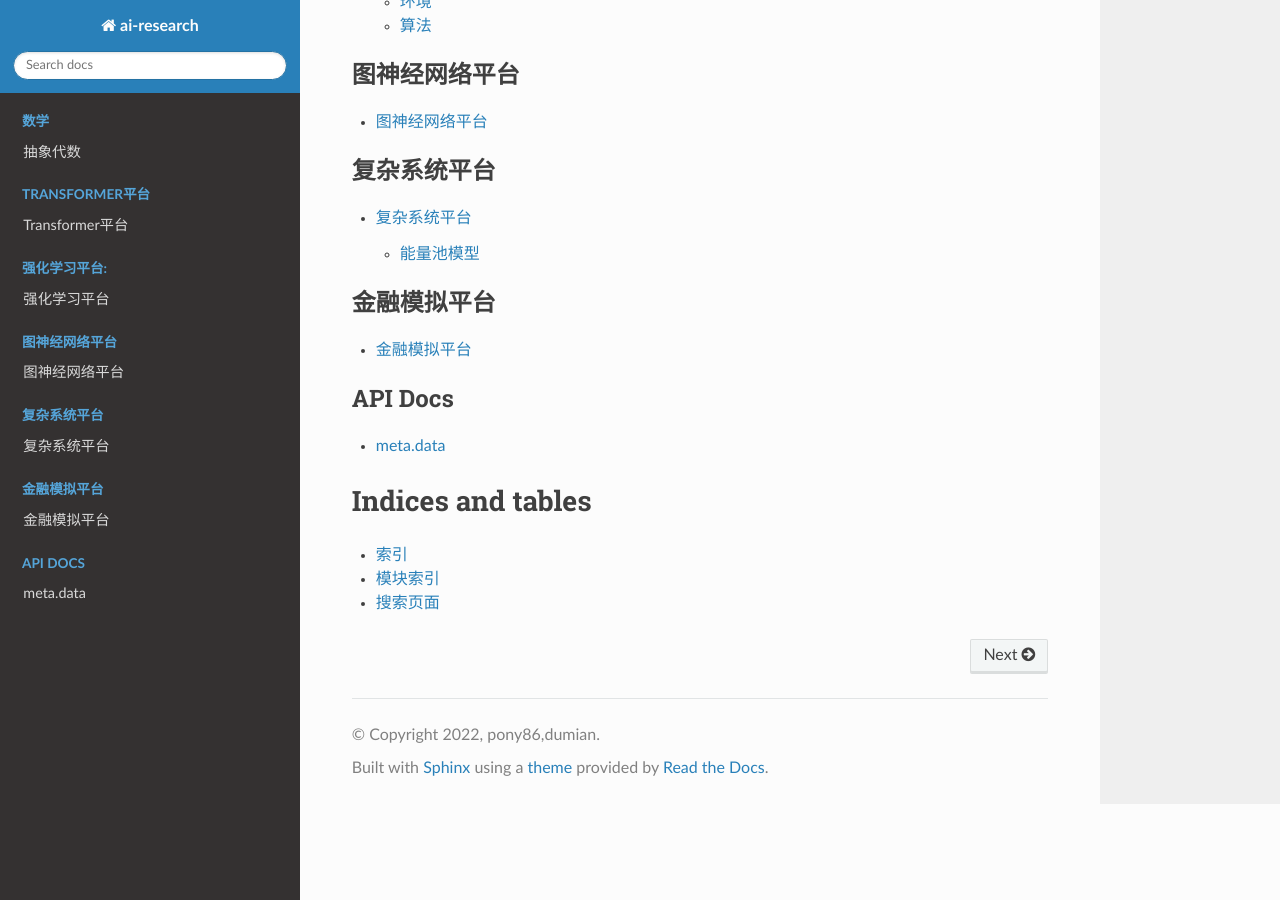
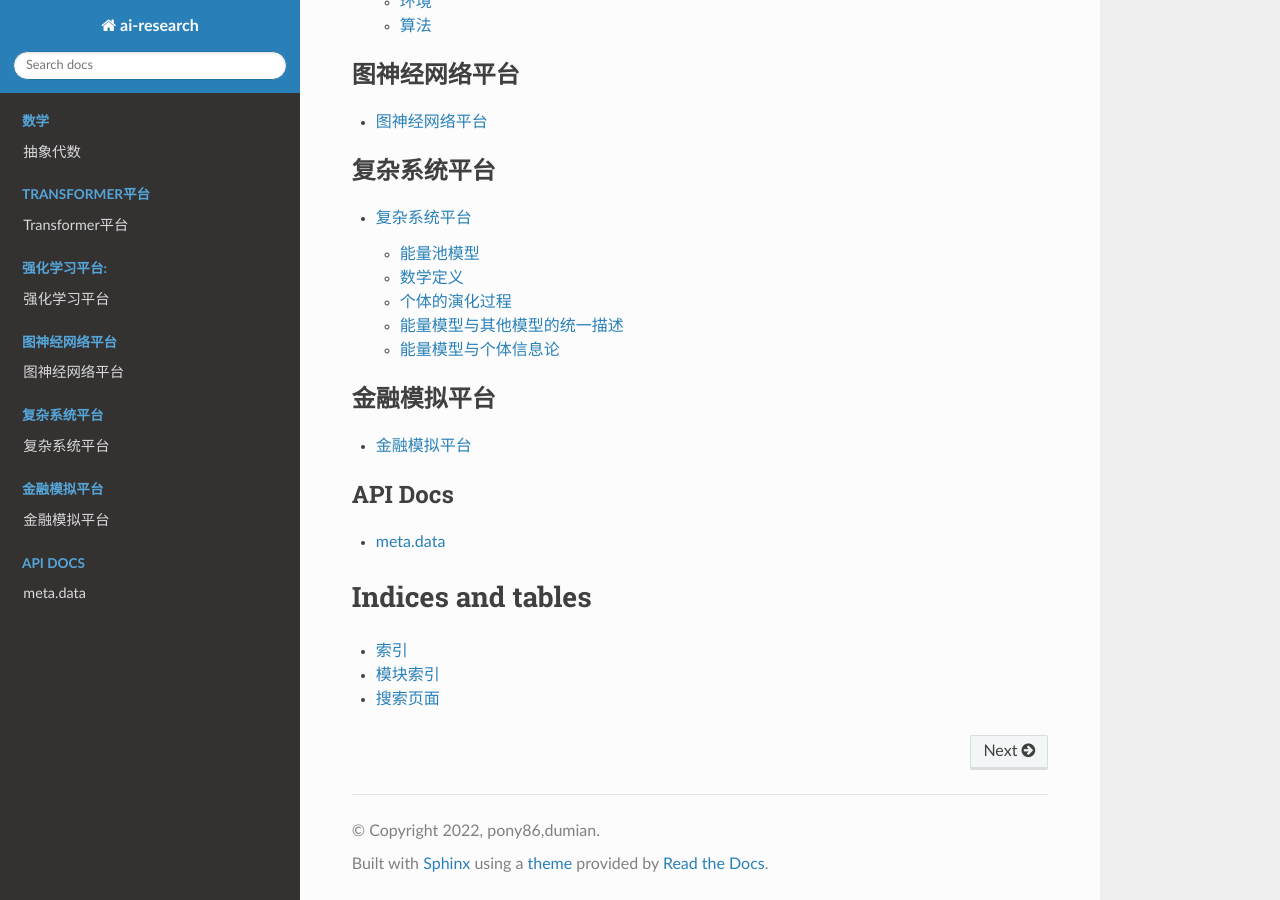
Before and after one commit to pony86/ai, a Sphinx documentation site: the page built from docs/source/index.rst, in a window 1280 px wide and 900 px high, scrolled down 562 px. Built offline with Sphinx 7.4.7 and the Read the Docs theme 2.0.0, drawn with Linux system fonts in a browser that asks for light colours.

Commit message:
Update index.md

```diff
--- a/docs/source/complex/index.md
+++ b/docs/source/complex/index.md
@@ -1,3 +1,23 @@
 # 复杂系统平台
 ## 能量池模型
 每个个体都具有一定能量储存功能，个体具有摄入能量能力和消耗输入能量能力，每种能力可以细分为更多种类的能力，维持池本身的能力，个体大多数情况下，保持摄入和消耗的相对动态平衡，但维持池的能力不能消耗为零，否则将使个体消失。能力体本身保持着最小消耗的合作于独立工作能力。人与动物都具备这些基本功能，主要的区别在于能够进行文字，通过文字进行的信息交换能力大大增强，工具的制造是海量信息叠加基本能力构造的技术能力，技术能力是能力的外延和涌现，技术能力再通过文字叠加进行更加复杂的技术能力的涌现，所谓的文明是在群体的使用更强技术能力过程中的群体再涌现。
+
+## 数学定义
+
+$$\G_t=\sum_{i=t}^\infty \gamma^{i-t}r_i$$
+
+$$\theta^*=\arg\max_\theta \mathbb{E}_{\pi_\theta}[G_t]$$
+
+## 个体的演化过程
+|  个体名   | 能力描述 |
+|  ----  | ----  |
+|  2D CA | 运动，局部观察 |
+
+## 能量模型与其他模型的统一描述
+
+|  模型名   | 原描述  | 能量模型描述 |
+|  ----  | ----  | ----|
+| Ising模型  | $\G_t=\sum_{i=t}^\infty \gamma^{i-t}r_i$ | $\G_t=\sum_{i=t}^\infty \gamma^{i-t}r_i$ |
+| 反应-扩散模型  | $\G_t=\sum_{i=t}^\infty \gamma^{i-t}r_i$ | $\G_t=\sum_{i=t}^\infty \gamma^{i-t}r_i$ |
+
+## 能量模型与个体信息论
```
